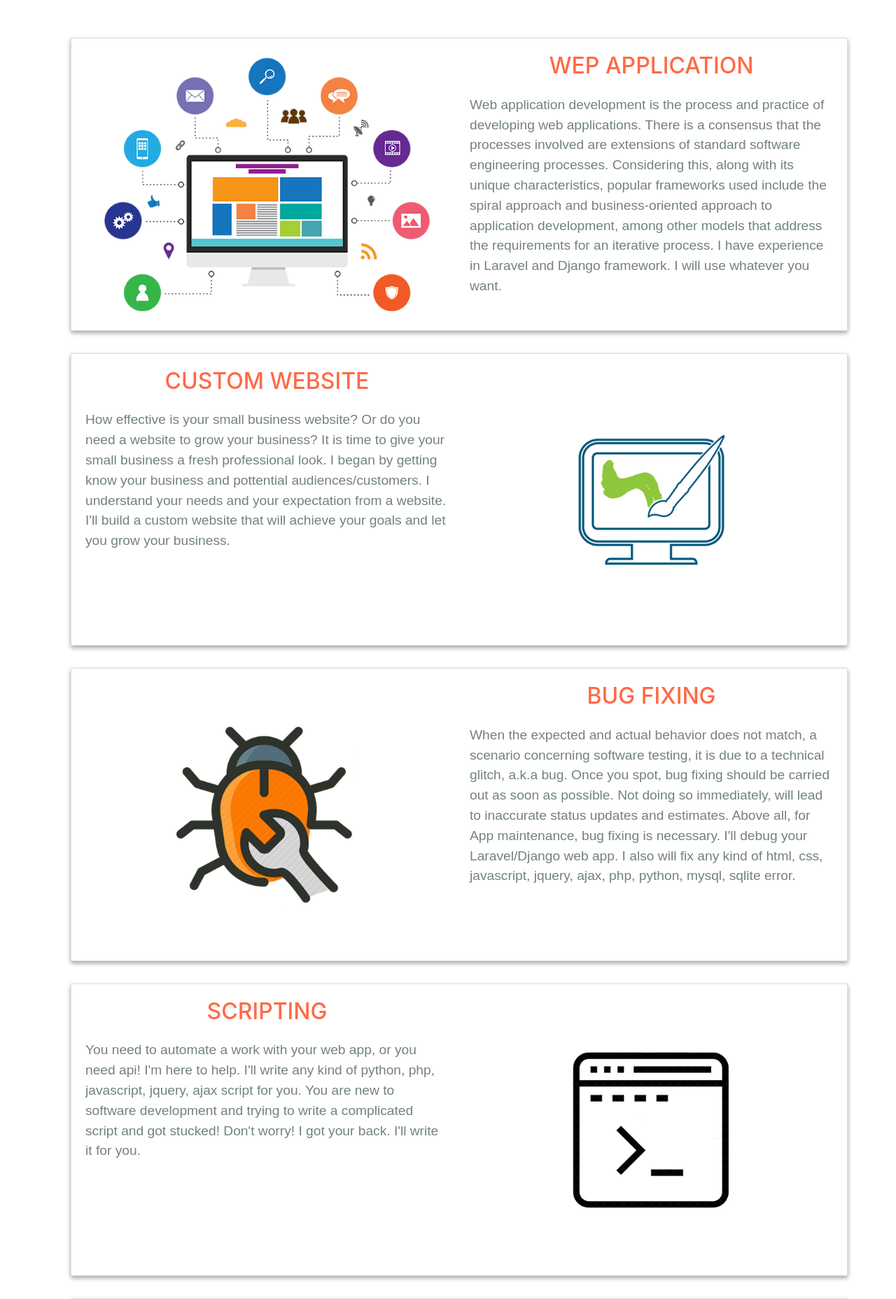
After one commit to akramhossainrabbi/protfolioweb, a Django app: page /services in a window 1280 px wide. The commit adds this page. Shown: the part 336-2193 px from the top of the page at 70% size. Run offline with Django 3.2, Linux system fonts and the light colour scheme; some web fonts are replaced.

Commit message:
commit 11

```diff
--- /dev/null
+++ b/protfoliowebapp/static/assets/css/services.css
@@ -0,0 +1,27 @@
+.card {
+  background: #fff;
+  border-radius: 2px;
+  display: inline-block;
+  height: auto;
+  margin: 1rem;
+  position: relative;
+  width: 100%;
+}
+
+.card-1 {
+  box-shadow: 0 3px 6px rgba(0,0,0,0.16), 0 3px 6px rgba(0,0,0,0.23);
+}
+
+.card h2 {
+	color: #FF6945;
+	margin-bottom: .7em;
+	text-transform: uppercase;
+}
+
+.card p {
+	color: #738182;
+	font-family: "Maven pro", sans-serif;
+	font-weight: 500;
+	font-size: 1.2em;
+	text-align: left;
+}
--- a/protfoliowebapp/templates/protfolioweb/base.html
+++ b/protfoliowebapp/templates/protfolioweb/base.html
@@ -44,7 +44,7 @@
             <a class="nav-link" href="{% url 'protfolioweb:classes' %}">Classes</a>
           </li>
           <li class="nav-item">
-            <a class="nav-link" href="#">Services<i class="fas fa-hammer"></i></a>
+            <a class="nav-link" href="{% url 'protfolioweb:services' %}">Services<i class="fas fa-hammer"></i></a>
           </li>
           <li class="nav-item">
             <a class="nav-link" href="#">Contact<i class="fas fa-hammer"></i></a>
@@ -81,7 +81,8 @@
         <div class="row row-pb-md">
           <div class="col-md-4 fh5co-widget">
             <h3>A Little About CoderFoxBD.</h3>
-            <p style="color: #656565;">Facilis ipsum reprehenderit nemo molestias. Aut cum mollitia reprehenderit. Eos cumque dicta adipisci architecto culpa amet.</p>
+            <p style="color: #656565;">A full-stack web developer who also knows Graphic designing,
+             Video editing, Character animation and others in need. Flexible, Dedicated, Punctual and an Honest person. Also have dream of traveling the world.</p>
             <p><a class="btn btn-primary" href="#">Become A Friend</a></p>
           </div>
           <div class="col-md-6">
@@ -130,7 +131,7 @@
           <div class="col-md-12 text-center">
             <p>
               <small class="block">&copy; 2020 | All Rights Reserved.</small>
-              <small class="block">Powered by  coderfoxbd.com</small>
+              <small class="block">Powered by  coderfoxbd.pythonanywhere.com</small>
             </p>
           </div>
         </div>
--- /dev/null
+++ b/protfoliowebapp/templates/protfolioweb/services.html
@@ -0,0 +1,108 @@
+{% extends 'protfolioweb/base.html' %}
+{% block title %}Home{% endblock %}
+{% load static %}
+{% block css %}
+<link rel="stylesheet" type="text/css" href="{% static 'assets/css/services.css' %}">
+{% endblock %}
+
+{% block content %}
+
+	<div class="content-main">
+		<div class="container pt-5">
+			<div class="card card-1 text-center">
+	  			<div class="card-body">
+		  			<div class="row">
+						<div class="col-md-6">
+		   					<img src="{% static 'assets/images/webapp.png' %}" alt="" class="img-fluid">
+		   				</div>
+		   				<div class="col-md-6">
+		   					<h2>Wep Application</h2>
+		   					<p>Web application development is the process and practice of developing web applications. There is a consensus that the processes involved are extensions of standard software engineering processes. Considering this, along with its unique characteristics, popular frameworks used include the spiral approach and business-oriented approach to application development, among other models that address the requirements for an iterative process. I have experience in Laravel and Django framework. I will use whatever you want.</p>
+		   				</div>
+		   			</div>
+	  			</div>
+			</div>
+			<div class="card card-1 text-center">
+	  			<div class="card-body">
+		  			<div class="row">
+						<div class="col-sm-12 col-md-6">
+		   					<h2>Custom Website</h2>
+		   					<p>How effective is your small business website? Or do you need a website to grow your business? It is time to give your small business a fresh professional look. I began by getting know your business and pottential audiences/customers. I understand your needs and your expectation from a website. I'll build a custom website that will achieve your goals and let you grow your business.</p>
+		   				</div>
+		   				<div class="col-sm-12 col-md-6 order-first order-md-last">
+		   					<img src="{% static 'assets/images/custom-design.png' %}" alt="" class="img-fluid">
+		   				</div>
+		   			</div>
+	  			</div>
+			</div>
+			<div class="card card-1 text-center">
+	  			<div class="card-body">
+		  			<div class="row">
+						<div class="col-md-6">
+		   					<img src="{% static 'assets/images/bug-fixing.png' %}" alt="" class="img-fluid">
+		   				</div>
+		   				<div class="col-md-6">
+		   					<h2>Bug Fixing</h2>
+		   					<p>When the expected and actual behavior does not match, a scenario concerning software testing, it is due to a technical glitch, a.k.a bug.  Once you spot, bug fixing should be carried out as soon as possible. Not doing so immediately, will lead to inaccurate status updates and estimates. Above all, for App maintenance, bug fixing is necessary. I'll debug your Laravel/Django web app. I also will fix any kind of html, css, javascript, jquery, ajax, php, python, mysql, sqlite error.</p>
+		   				</div>
+		   			</div>
+	  			</div>
+			</div>
+			<div class="card card-1 text-center">
+	  			<div class="card-body">
+		  			<div class="row">
+						<div class="col-sm-12 col-md-6">
+		   					<h2>Scripting</h2>
+		   					<p>You need to automate a work with your web app, or you need api! I'm here to help. I'll write any kind of python, php, javascript, jquery, ajax script for you. You are new to software development and trying to write a complicated script and got stucked! Don't worry! I got your back. I'll write it for you.</p>
+		   				</div>
+		   				<div class="col-sm-12 col-md-6 order-first order-md-last">
+		   					<img src="{% static 'assets/images/scripting.png' %}" alt="" class="img-fluid">
+		   				</div>
+		   			</div>
+	  			</div>
+			</div>
+			<div class="card card-1 text-center">
+	  			<div class="card-body">
+		  			<div class="row">
+						<div class="col-md-6">
+		   					<img src="{% static 'assets/images/landing-page.png' %}" alt="" class="img-fluid">
+		   				</div>
+		   				<div class="col-md-6">
+		   					<h2>Landing Page</h2>
+		   					<p>You are doing digital marketing! Your are doing advertising campaign! You need a landing page! Unlike web pages, which typically have many goals and encourage exploration, landing pages are designed with a single focus or goal, known as a call to action (or CTA, for short). Not everyone can do that. But don't worry! I can help with that.</p>
+		   				</div>
+		   			</div>
+	  			</div>
+			</div>
+			<div class="card card-1 text-center">
+	  			<div class="card-body">
+		  			<div class="row">
+						<div class="col-sm-12 col-md-6">
+		   					<h2>Email Template</h2>
+		   					<p>An email template is an HTML file. HTML—or hypertext markup language—is the code that defines the structure and content in an email campaign. It allows you to add things like images and links to an email and, along with CSS—or cascading style sheets—lets you style the campaign to better reflect your company or personal styles. I'll make beautiful template for you to make your subscriber say, Wow!</p>
+		   				</div>
+		   				<div class="col-sm-12 col-md-6 order-first order-md-last">
+		   					<img src="{% static 'assets/images/email-template.png' %}" alt="" class="img-fluid">
+		   				</div>
+		   			</div>
+	  			</div>
+			</div>
+			<div class="card card-1 text-center">
+	  			<div class="card-body">
+		  			<div class="row">
+						<div class="col-md-6">
+		   					<img src="{% static 'assets/images/help.png' %}" alt="" class="img-fluid">
+		   				</div>
+		   				<div class="col-md-6">
+		   					<h2>Help/Consultation</h2>
+		   					<p>Do you need any help with your website or web app? I'm here to help.
+		   					 I can help you deploy your app, fixing any issue, answer questions, help with cpanel, making environment for your app so that you can run and see the real results. I'll help you with any kind of website/web app related problem.</p>
+		   				</div>
+		   			</div>
+	  			</div>
+			</div>
+		</div>
+	</div>
+
+
+{% endblock %}
--- a/protfoliowebapp/urls.py
+++ b/protfoliowebapp/urls.py
@@ -2,11 +2,13 @@ from django.urls import path
 from .views import (
 	HomeView,
 	ClassesView,
-	TutorialView
+	TutorialView,
+	ServiceView
 	)
 app_name = 'protfolioweb'
 urlpatterns = [
     path('', HomeView.as_view(), name='home'),
     path('classes', ClassesView.as_view(), name='classes'),
     path('playlist/<int:pk>', TutorialView.as_view(), name='tutorial_list'),
+    path('services', ServiceView.as_view(), name='services'),
 ]
--- a/protfoliowebapp/views.py
+++ b/protfoliowebapp/views.py
@@ -26,3 +26,6 @@ class TutorialView(TemplateView):
 		tutorials_playlist = Playlist.objects.filter(pk=pk)
 		context = {'tutorials_playlist': tutorials_playlist}
 		return render(request, 'protfolioweb/tutorials.html', context)
+
+class ServiceView(TemplateView):
+   template_name = 'protfolioweb/services.html'
```
Also changed, not shown: protfoliowebapp/static/assets/images/bug-fixing.png (added), protfoliowebapp/static/assets/images/custom-design.png (added), protfoliowebapp/static/assets/images/email-template.png (added), protfoliowebapp/static/assets/images/help.png (added), protfoliowebapp/static/assets/images/landing-page.png (added), protfoliowebapp/static/assets/images/scripting.png (added), protfoliowebapp/static/assets/images/webapp.png (added).
